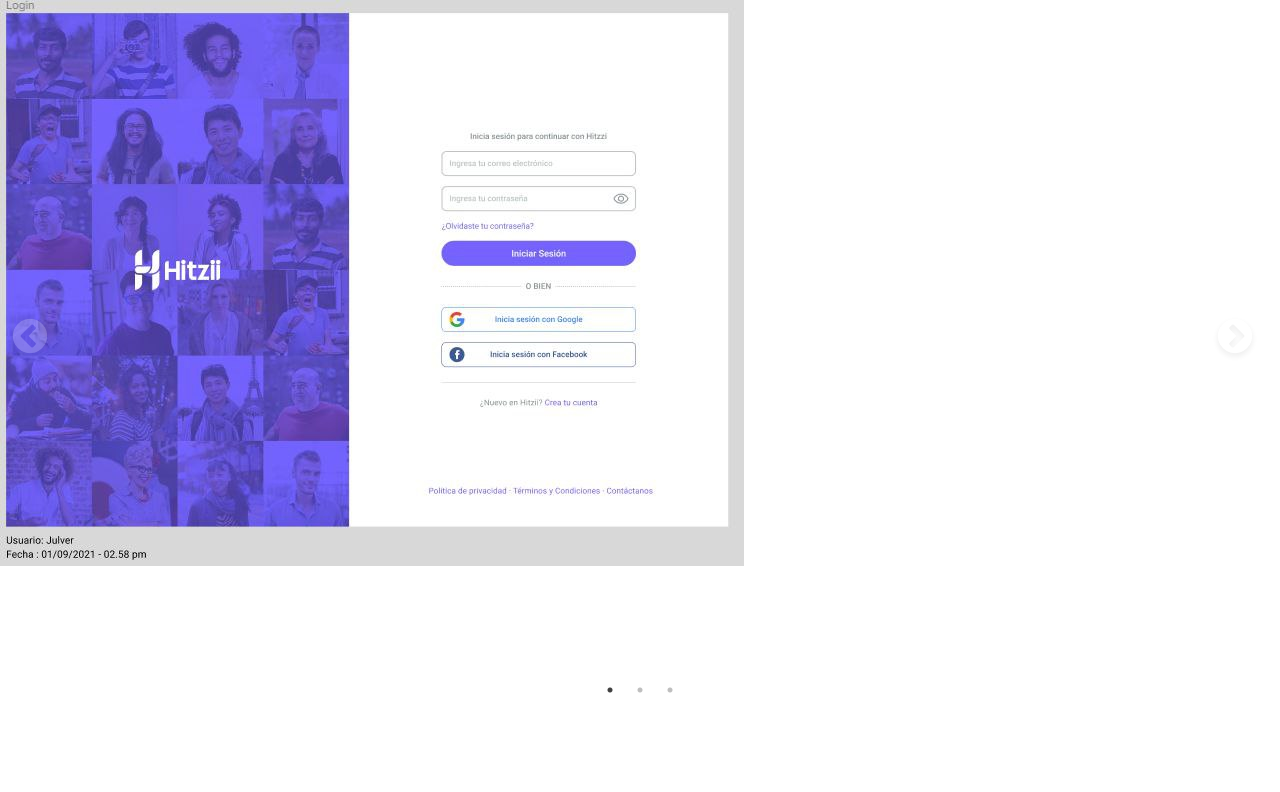
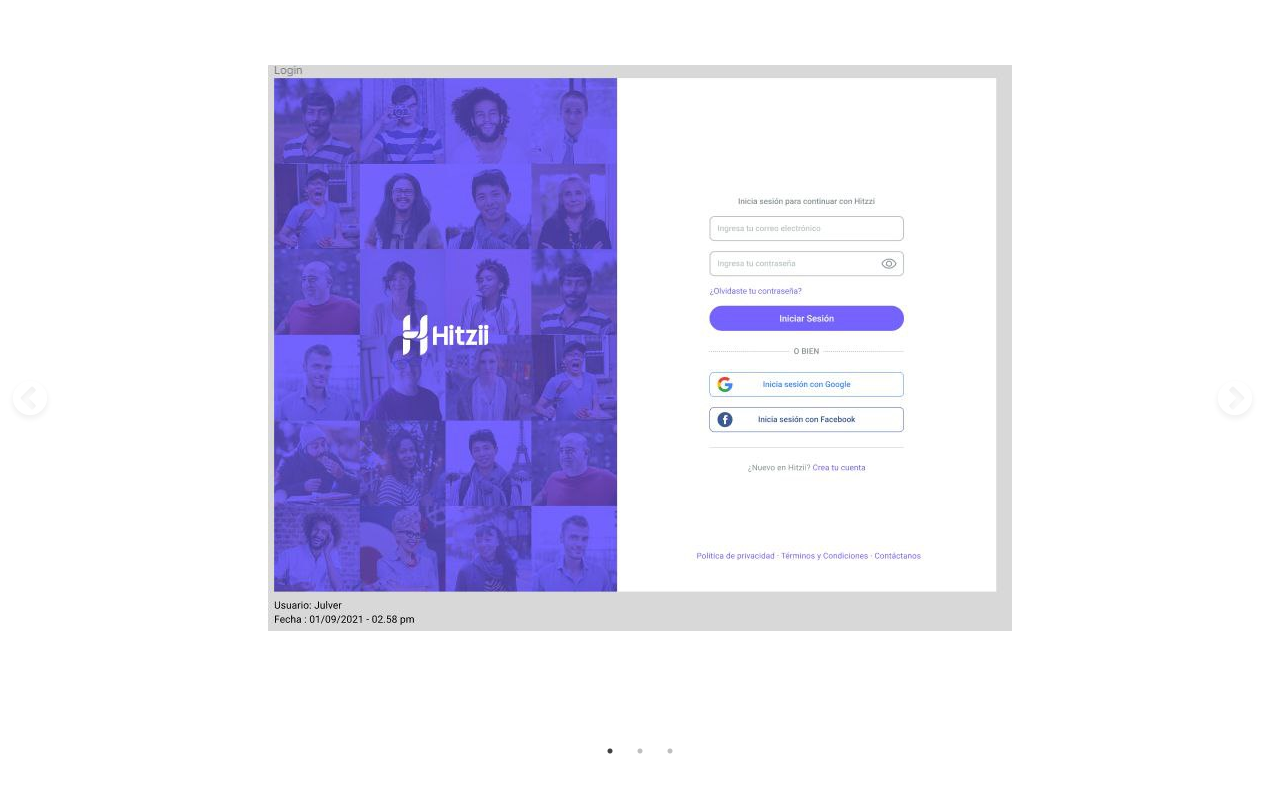
Before and after one commit to MigueloAtla/hitzii-carousel, a React (Create React App) app: page / in a window 1280 px wide. Shown: the top 792 px of the page. Built offline with nearby package versions, Linux system fonts and the light colour scheme.

Commit message:
center layout, new animation and autoplay settings

```diff
--- a/src/components/carrusel/index.jsx
+++ b/src/components/carrusel/index.jsx
@@ -15,9 +15,9 @@
     slidesToScroll: 1,
     initialSlide: 0,
     autoplay: true,
-    speed: 50000,
-    autoplaySpeed: 5000,
-    cssEase: "linear",
+    speed: 2000,
+    autoplaySpeed: 50000,
+    cssEase: "ease-in-out",
     responsive: [
       {
         breakpoint: 1024,
--- a/src/components/carrusel/styles.js
+++ b/src/components/carrusel/styles.js
@@ -1,7 +1,11 @@
-import styled from "styled-components";
+import styled from 'styled-components'
 
 export const Carousel = styled.div`
   position: relative;
+  display: flex;
+  height: 100vh;
+  flex-direction: column;
+  justify-content: center;
   .slick-prev,
   .slick-next {
     width: 40px;
@@ -39,4 +43,8 @@
     transition: 0.5s;
     text-shadow: 0 3px 6px rgba(0, 0, 0, 0.16), 0 3px 6px rgba(0, 0, 0, 0.23);
   }
-`;
+  .slick-slide div div {
+    display: flex !important;
+    justify-content: center !important;
+  }
+`
```
Also changed, not shown: src/App.js (+5 -5 lines).
